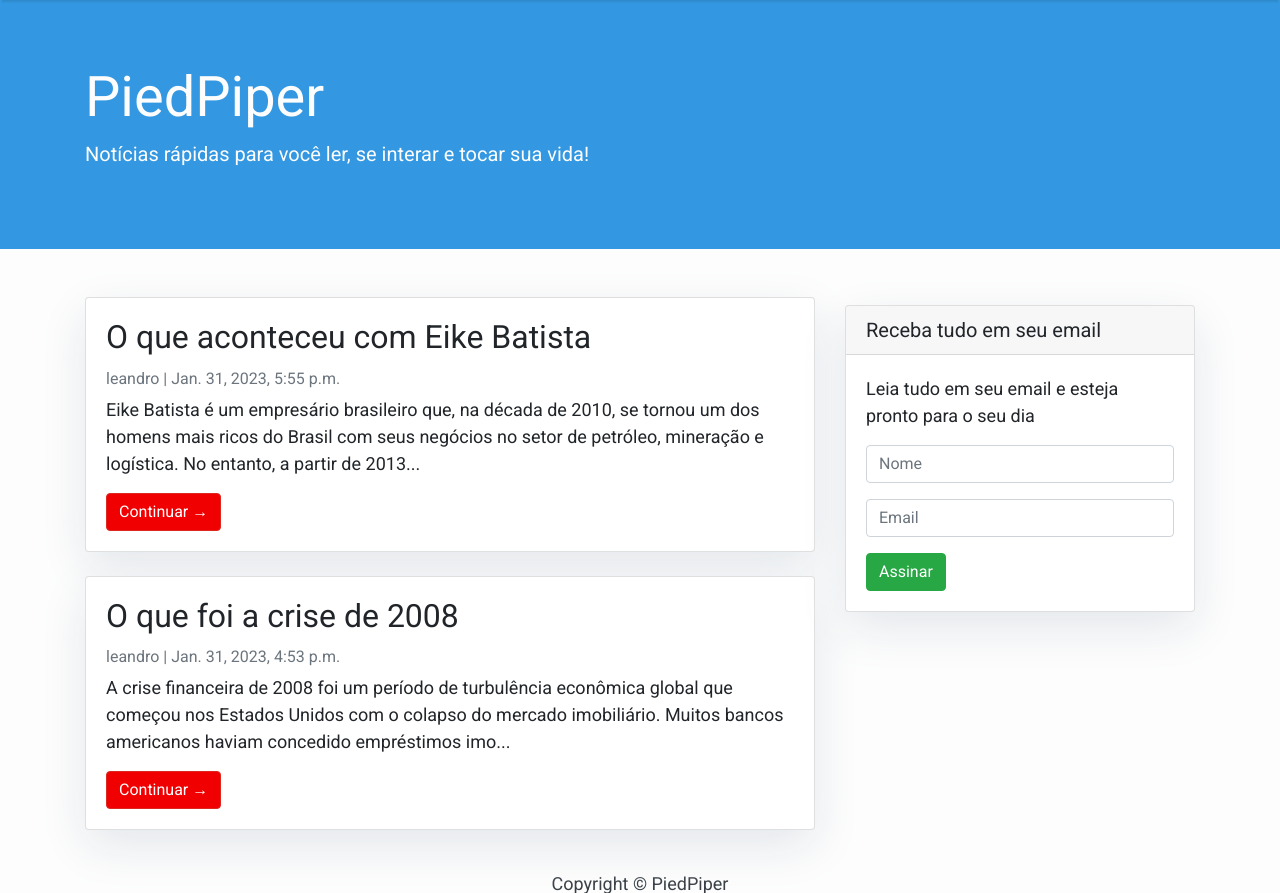
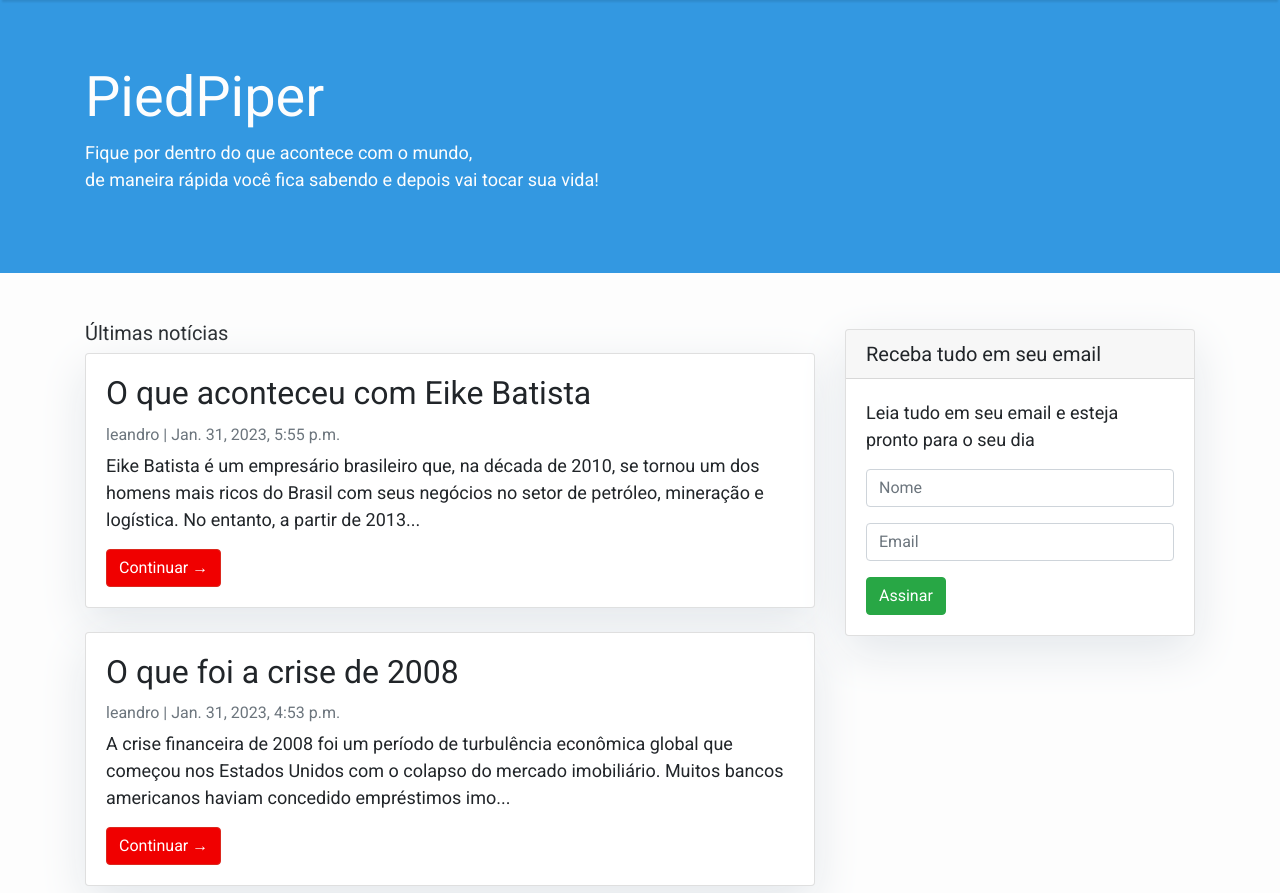
Before and after one commit to leandrofreire13/myblog, a Django app: page / in a window 1280 px wide. Shown: the part 59-952 px from the top of the page. Run offline with Django 4.2, Linux system fonts and the light colour scheme; data comes from the database, SQL or seed files in the repository; some libraries are stand-ins or nearby versions.

Commit message:
Alguns ajustes

```diff
--- a/blog/templates/index.html
+++ b/blog/templates/index.html
@@ -18,7 +18,7 @@
 <div class="jumbotron jumbotron-fluid masthead">
     <div class="container">
       <h1 class="display-4">PiedPiper</h1>
-      <p class="lead">Notícias rápidas para você ler, se interar e tocar sua vida!</p>
+      <p>Fique por dentro do que acontece com o mundo, <br> de maneira rápida você fica sabendo e depois vai tocar sua vida!</p>
 
     </div>
   </div>
@@ -28,6 +28,7 @@
     <div class="row">
         <!-- Blog Entries Column -->
         <div class="col-md-8 mt-3 left">
+            <h5>Últimas notícias</h5>
             {% for post in post_list %}
             <div class="card mb-4">
                 <div class="card-body">
```
